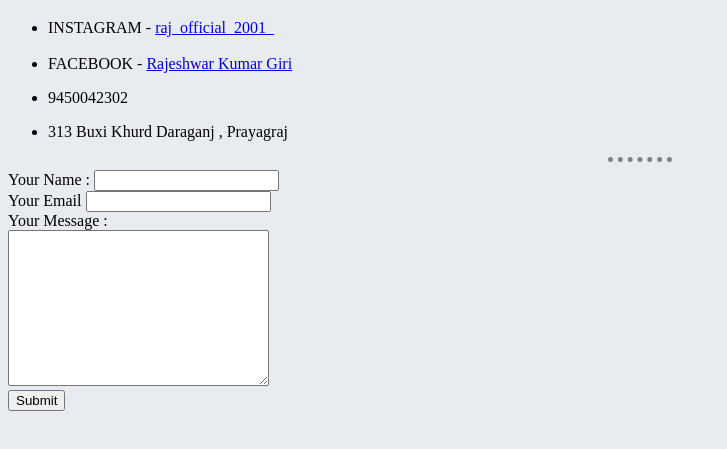
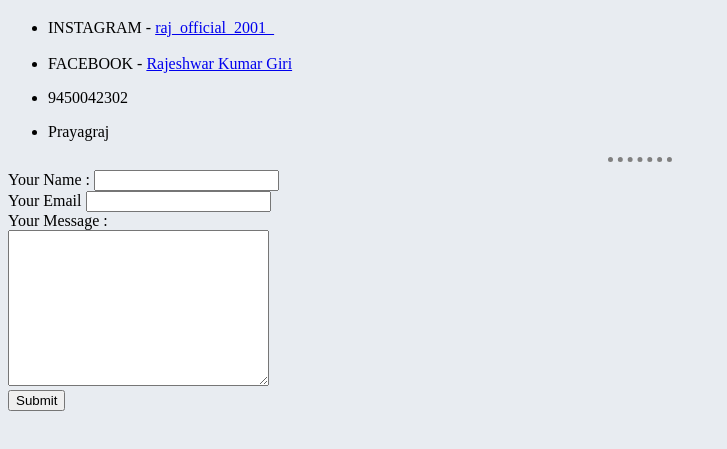
Before and after one commit to Rajzzzzz/cv, a plain HTML site: page contacts.html in a window 1280 px wide. Shown: the part 61-510 px from the top of the page, without its empty margins (0-727 px from the left). Drawn offline with Linux system fonts and the light colour scheme.

Commit message:
Add files via upload

```diff
--- a/contacts.html
+++ b/contacts.html
@@ -12,7 +12,7 @@
       <br>
       <li>FACEBOOK - <a href="https://m.facebook.com/rajeshwar.kumargiri">Rajeshwar Kumar Giri</a></li>
       <li><p>9450042302</p></li>
-      <li><p>313 Buxi Khurd Daraganj , Prayagraj </p></li>
+      <li><p>Prayagraj </p></li>
     </ul>
     <hr>
     <form action="mailto:rajeshwarraj800@gmail.com" method="post" enctype="text/plain">
```
